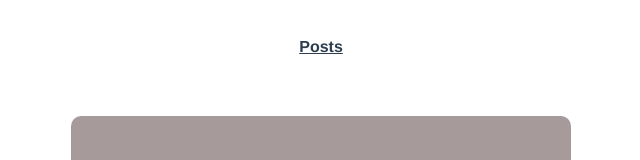
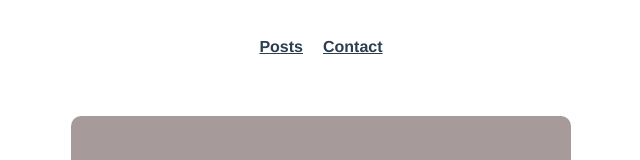
Before and after one commit to pirjo2/BE-WAD-HW4, a Vue app: page /api/login in a window 1280 px wide. Shown: the top 160 px of the page, without its empty margins (319-959 px from the left). Built offline with nearby package versions, Linux system fonts and the light colour scheme.

Commit message:
contact page, but does not work

```diff
--- a/src/App.vue
+++ b/src/App.vue
@@ -3,7 +3,8 @@
 
     <nav>
       <router-link to="/api/allposts">Posts</router-link>
-     <!-- <router-link to="/api/addpost">Add a Post</router-link> |-->
+      <router-link to="/api/contact">Contact</router-link>
+      <!-- <router-link to="/api/addpost">Add a Post</router-link> |-->
       <!--<router-link to="/api/signup">SignUp</router-link>|-->
        <!--<router-link to="/api/login">Login</router-link>-->
     </nav>
@@ -54,6 +55,7 @@ nav {
 nav a {
   font-weight: bold;
   color: #2c3e50;
+  margin: 10px;
 }
 
 nav a.router-link-exact-active {
--- a/src/router/index.js
+++ b/src/router/index.js
@@ -5,6 +5,7 @@ import AddPost from "../views/AddPost.vue";
 import SignUp from "../views/SignUp.vue";
 import LogIn from "../views/LogIn.vue";
 import auth from "../auth";
+import Contact from "../views/Contact";
 
 
 
```
